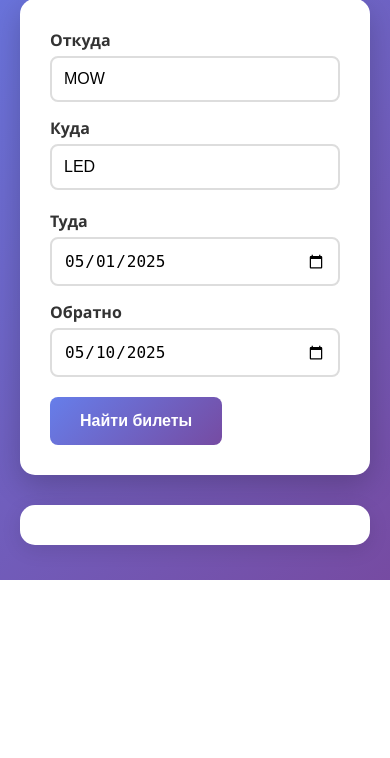
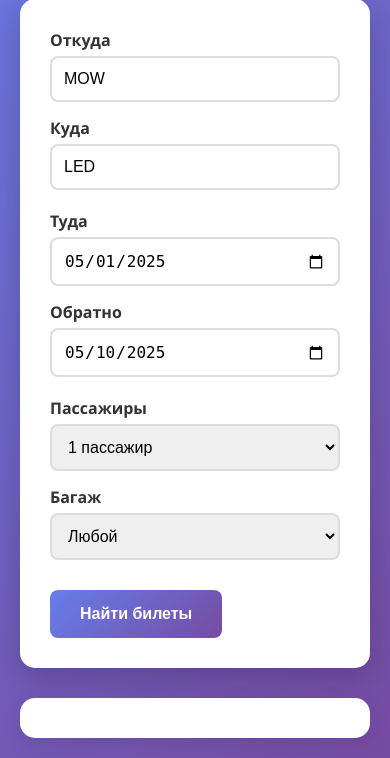
Before and after one commit to S1N0wez/CheapTrip, a Flask app: page / in a window 390 px wide. Shown: the part 264-1022 px from the top of the page. Before the commit the page ends 844 px from the top, so only its background shows below. Run offline with Flask 3, Linux system fonts and the light colour scheme; some libraries are stand-ins or nearby versions.

Commit message:
Amount of passengers

```diff
--- a/templates/index.html
+++ b/templates/index.html
@@ -75,6 +75,7 @@
             font-weight: 600;
             cursor: pointer;
             transition: transform 0.2s;
+            margin-top: 10px;
         }
 
         button:hover {
@@ -104,22 +105,41 @@
             font-size: 24px;
             font-weight: bold;
             color: #667eea;
+            margin: 10px 0;
         }
 
         .buy-btn {
             background: #4CAF50;
             padding: 10px 20px;
             font-size: 14px;
+            border: none;
+            border-radius: 5px;
+            cursor: pointer;
         }
 
         .loading {
             text-align: center;
             color: #666;
             font-size: 18px;
+            padding: 20px;
+        }
+
+        .filters {
+            background: #f8f9fa;
+            padding: 15px;
+            border-radius: 8px;
+            margin: 15px 0;
+        }
+
+        .filter-row {
+            display: flex;
+            gap: 15px;
+            flex-wrap: wrap;
+            align-items: center;
         }
 
         @media (max-width: 768px) {
-            .form-row {
+            .form-row, .filter-row {
                 flex-direction: column;
             }
         }
@@ -155,7 +175,27 @@
                 </div>
             </div>
 
-            <!-- ВАЖНО: Кнопка "Найти" -->
+            <div class="form-row">
+                <div class="form-group">
+                    <label for="passengers">Пассажиры</label>
+                    <select id="passengers">
+                        <option value="1">1 пассажир</option>
+                        <option value="2">2 пассажира</option>
+                        <option value="3">3 пассажира</option>
+                        <option value="4">4 пассажира</option>
+                        <option value="5">5 пассажиров</option>
+                    </select>
+                </div>
+                <div class="form-group">
+                    <label for="baggage">Багаж</label>
+                    <select id="baggage">
+                        <option value="any">Любой</option>
+                        <option value="with">С багажом</option>
+                        <option value="without">Без багажа</option>
+                    </select>
+                </div>
+            </div>
+
             <button type="button" id="searchBtn">Найти билеты</button>
         </div>
 
@@ -165,53 +205,77 @@
     </div>
 
     <script>
-        // ВАЖНО: Обработчик клика на кнопку
+        // Обработчик клика на кнопку поиска
         document.getElementById('searchBtn').addEventListener('click', async () => {
             const origin = document.getElementById('origin').value;
             const destination = document.getElementById('destination').value;
             const depart_date = document.getElementById('depart_date').value;
             const return_date = document.getElementById('return_date').value;
+            const passengers = document.getElementById('passengers').value;
+            const baggage = document.getElementById('baggage').value;
 
             const resultsDiv = document.getElementById('results');
             resultsDiv.innerHTML = '<div class="loading">Ищем билеты...</div>';
 
             try {
+                // Запрос к API Travelpayouts
                 const response = await fetch(`/api/search?origin=${origin}&destination=${destination}&depart_date=${depart_date}&return_date=${return_date}`);
                 const data = await response.json();
 
                 if (data.data) {
-                    displayTickets(data.data);
+                    displayTickets(data.data, passengers, baggage);
                 } else {
                     resultsDiv.innerHTML = '<div class="loading">Билеты не найдены</div>';
                 }
             } catch (error) {
-                resultsDiv.innerHTML = '<div class="loading">Ошибка при поиске</div>';
+                resultsDiv.innerHTML = '<div class="loading">Ошибка при поиске: ' + error.message + '</div>';
             }
         });
 
-        function displayTickets(tickets) {
+        // Отображение билетов с фильтрацией и расчётом цены
+        function displayTickets(tickets, passengers, baggage) {
             const resultsDiv = document.getElementById('results');
-            let html = '';
+            let html = '<h2>Найденные билеты:</h2>';
+            let foundTickets = 0;
 
             for (let date in tickets) {
                 const ticket = tickets[date];
+
+                // Фильтр по багажу (пока упрощённый, т.к. Travelpayouts API не всегда даёт эту информацию)
+                if (baggage === 'with' && ticket.value < 5000) continue; // Условный фильтр
+                if (baggage === 'without' && ticket.value > 10000) continue; // Условный фильтр
+
+                // Расчёт цены с учётом пассажиров
+                const totalPrice = ticket.value * passengers;
+
                 html += `
                     <div class="ticket">
-                        <h3>${date}</h3>
-                        <div class="price">${ticket.value} ${ticket.currency}</div>
-                        <button class="buy-btn" onclick="buyTicket('${ticket.origin}', '${ticket.destination}', '${date}')">
+                        <h3>Рейс: ${ticket.origin} → ${ticket.destination}</h3>
+                        <p><strong>Дата:</strong> ${date}</p>
+                        <div class="price">${totalPrice} ${ticket.currency} за ${passengers} пассажира(ов)</div>
+                        <p><strong>Цена за 1 пассажира:</strong> ${ticket.value} ${ticket.currency}</p>
+                        <button class="buy-btn" onclick="buyTicket('${ticket.origin}', '${ticket.destination}', '${date}', ${totalPrice})">
                             Купить билет
                         </button>
                     </div>
                 `;
+                foundTickets++;
+            }
+
+            if (foundTickets === 0) {
+                html = '<div class="loading">Билеты не найдены по заданным критериям</div>';
             }
 
             resultsDiv.innerHTML = html;
         }
 
-        function buyTicket(origin, destination, date) {
-            // Пока просто алерт, позже сделаем редирект
-            alert(`Купить билет: ${origin} → ${destination} на ${date}`);
+        // Функция покупки билета (пока заглушка)
+        function buyTicket(origin, destination, date, price) {
+            // Здесь будет редирект на партнёрский сайт
+            alert(`Переход к покупке билета:\n${origin} → ${destination}\nДата: ${date}\nЦена: ${price} RUB\n\n(Редирект на партнёрский сайт)`);
+
+            // TODO: Здесь будет редирект на реальный партнёрский сайт
+            // window.location.href = 'https://partnersite.com/search?...';
         }
     </script>
 
```
